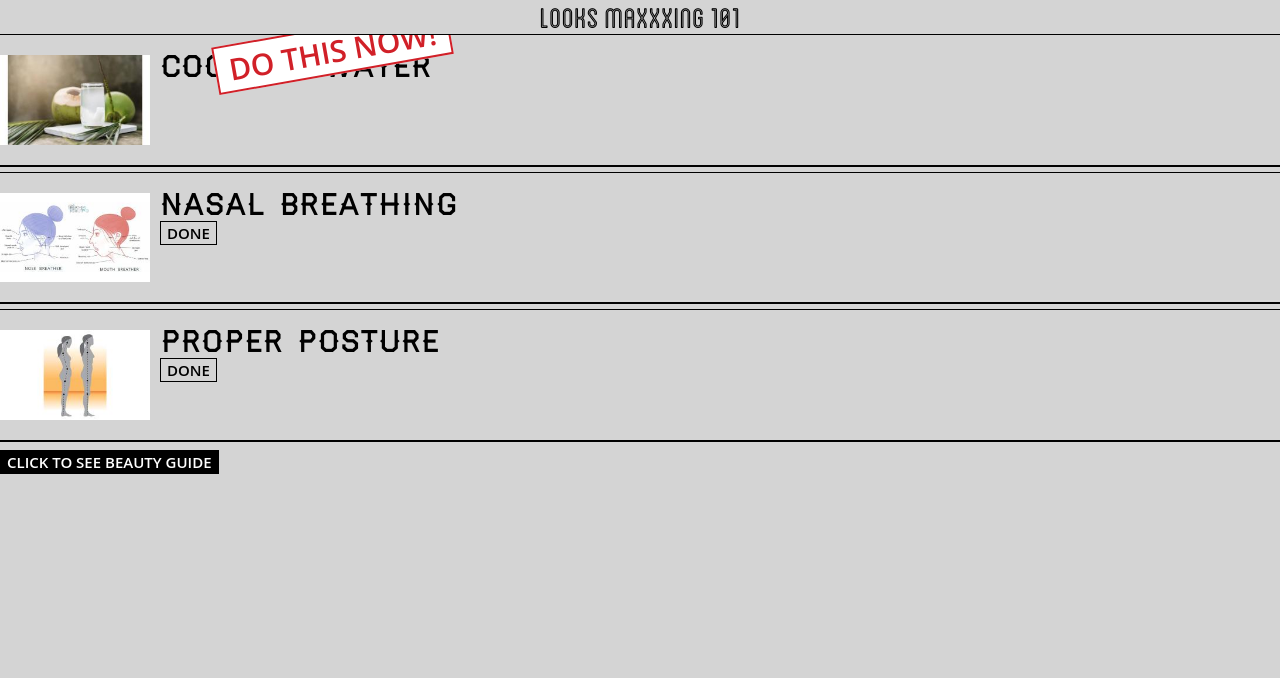
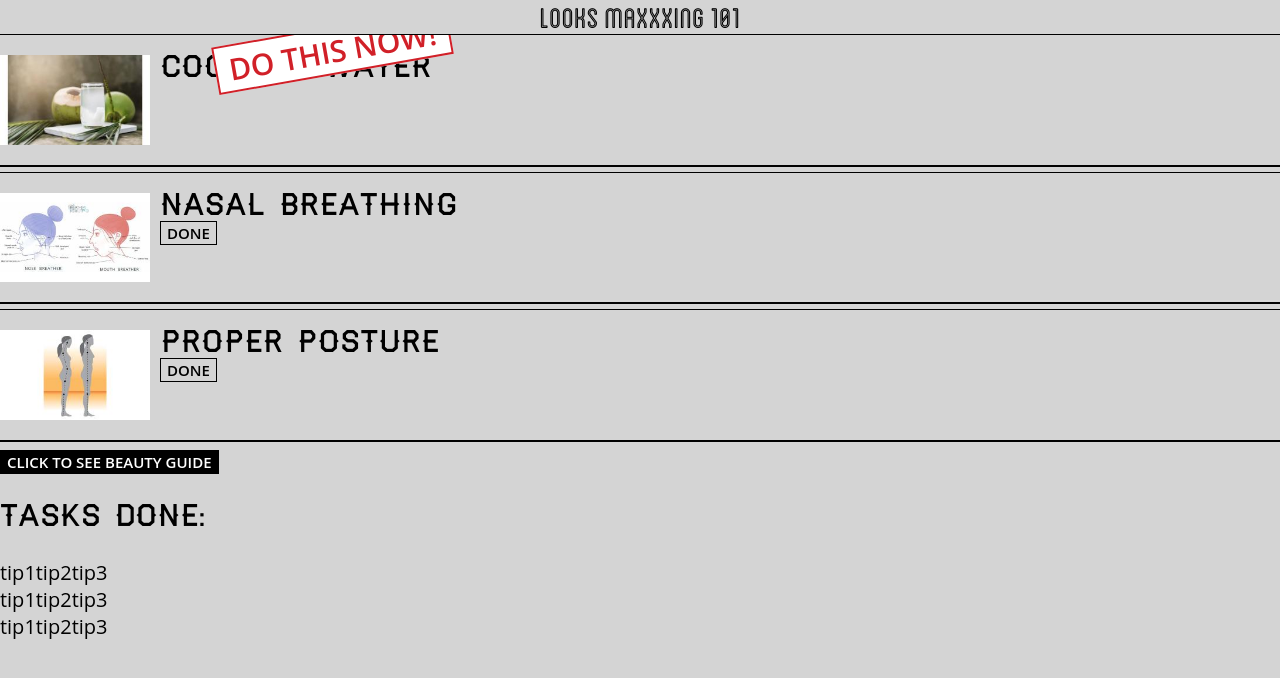
Before and after one commit to reeannc/LooksMaxxxWebsite, a React (Create React App) app: page / in a window 1280 px wide. Both pictures are taken after a click on the button "CLICK TO SEE BEAUTY GUIDE". Shown: the top 678 px of the page. Built offline with nearby package versions, Linux system fonts and the light colour scheme.

Commit message:
populating list of done tasks

```diff
--- a/src/components/Beauty.js
+++ b/src/components/Beauty.js
@@ -21,4 +21,4 @@ class Beauty extends React.Component {
 
 export default Beauty;
 
-//populate a list
+//add animation done or do this now
--- a/src/components/ToDoList.js
+++ b/src/components/ToDoList.js
@@ -2,11 +2,18 @@ import React from "react";
 
 class ToDoList extends React.Component {
   render() {
-    const listIds = Object.keys(this.props.list);
+    const listIds = Object.keys(this.props.beauty);
+
+    console.log(listIds);
 
     return (
       <div className="order-wrap">
-        <h2>{listIds}</h2>
+        <h3>Tasks Done:</h3>
+        <ul>
+          {listIds.map((key) => (
+            <li key={key}>{listIds}</li>
+          ))}
+        </ul>
       </div>
     );
   }
@@ -14,4 +21,4 @@ class ToDoList extends React.Component {
 
 export default ToDoList;
 
-//display done ones to this list(done, kinda)
+//display name of tip not index
```
